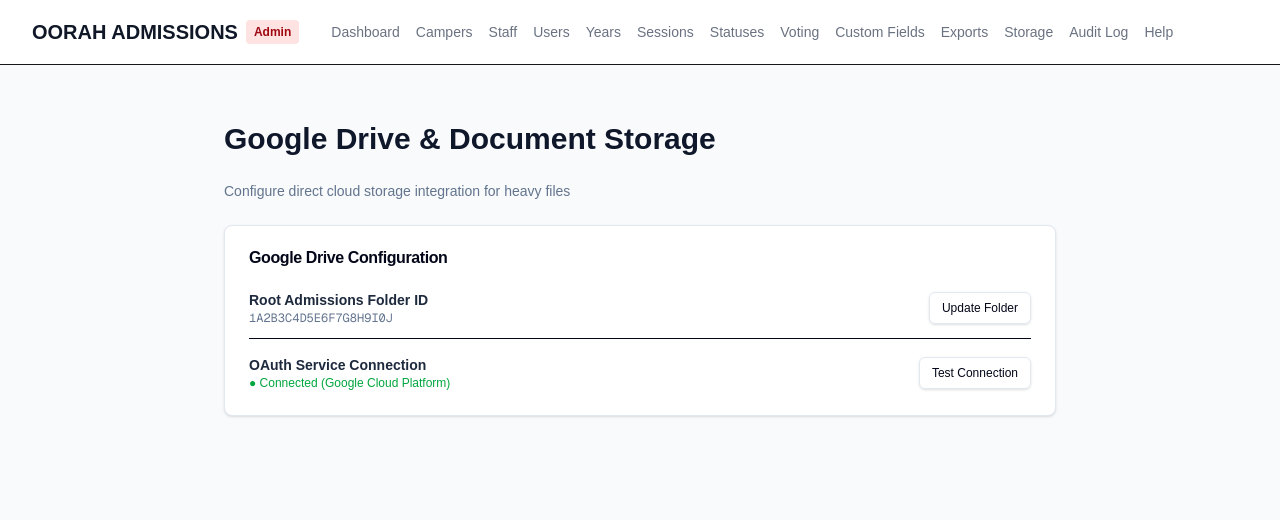
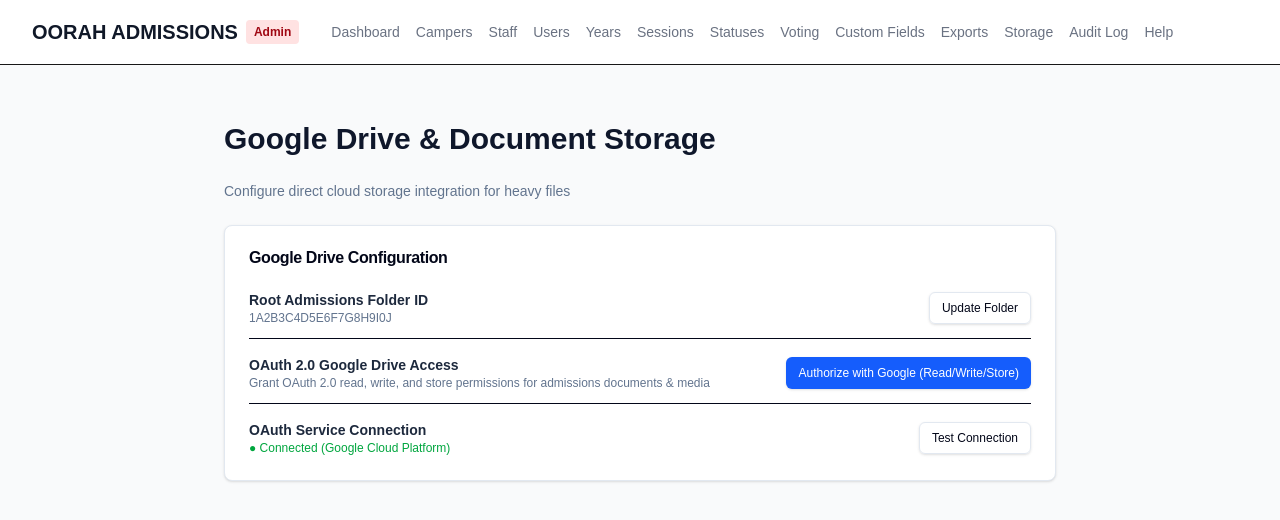
Before and after one commit to sweptforward-hue/oorah-admissions, a Next.js app: page /admin/storage in a window 1280 px wide. Shown: the top 520 px of the page. Built offline with nearby package versions, Linux system fonts and the light colour scheme; no server answers.

Commit message:
feat(storage): add OAuth 2.0 Google Drive authorization button with read, write, and store permissions

```diff
--- a/src/app/admin/storage/page.tsx
+++ b/src/app/admin/storage/page.tsx
@@ -1,51 +1,71 @@
 'use client'
 
 import { useState, useTransition } from 'react'
-import { Card, CardHeader, CardTitle, CardContent } from '@/components/ui/card'
+import { Card, CardContent, CardHeader, CardTitle } from '@/components/ui/card'
 import { Button } from '@/components/ui/button'
 import { updateDriveFolder, testDriveConnection } from '@/lib/admin/actions'
+import { createBrowserClient } from '@/lib/supabase/client'
 
 export default function AdminStoragePage() {
   const [folderId, setFolderId] = useState('1A2B3C4D5E6F7G8H9I0J')
-  const [statusMessage, setStatusMessage] = useState<string | null>(null)
   const [isPending, startTransition] = useTransition()
+  const [isAuthorizing, setIsAuthorizing] = useState(false)
 
-  const handleUpdateFolder = async () => {
-    const newFolder = prompt('Enter new Root Google Drive Folder ID:', folderId)
-    if (!newFolder || newFolder.trim() === folderId) return
+  const handleUpdateFolder = () => {
+    const newFolder = prompt('Enter new Google Drive Root Folder ID:', folderId)
+    if (!newFolder || newFolder.trim() === '') return
 
     startTransition(async () => {
       try {
         await updateDriveFolder(newFolder.trim())
         setFolderId(newFolder.trim())
-        setStatusMessage(`Updated storage root folder ID to "${newFolder.trim()}". Action recorded in audit log.`)
+        alert('Root admissions folder updated and recorded in audit log.')
       } catch (err: unknown) {
         alert((err as Error).message || 'Failed to update folder')
       }
     })
   }
 
-  const handleTestConnection = async () => {
+  const handleTestConnection = () => {
     startTransition(async () => {
       try {
         const res = await testDriveConnection()
-        setStatusMessage(res.message)
+        alert(res.message || 'Connection verified successfully.')
       } catch (err: unknown) {
         alert((err as Error).message || 'Connection test failed')
       }
     })
   }
 
+  const handleAuthorizeGoogleDrive = async () => {
+    try {
+      setIsAuthorizing(true)
+      const supabase = createBrowserClient()
+      const { error } = await supabase.auth.signInWithOAuth({
+        provider: 'google',
+        options: {
+          redirectTo: `${window.location.origin}/admin/storage`,
+          scopes: 'https://www.googleapis.com/auth/drive https://www.googleapis.com/auth/drive.file',
+          queryParams: {
+            access_type: 'offline',
+            prompt: 'consent',
+          },
+        },
+      })
+      if (error) {
+        alert(`OAuth error: ${error.message}`)
+        setIsAuthorizing(false)
+      }
+    } catch (err: unknown) {
+      alert((err as Error).message || 'Failed to initiate Google Drive OAuth')
+      setIsAuthorizing(false)
+    }
+  }
+
   return (
     <div className="p-8 max-w-4xl mx-auto space-y-6">
       <h1 className="text-3xl font-bold text-slate-900">Google Drive & Document Storage</h1>
       <p className="text-sm text-slate-500">Configure direct cloud storage integration for heavy files</p>
-
-      {statusMessage && (
-        <div className="p-4 bg-blue-50 border border-blue-200 rounded-lg text-sm text-blue-900">
-          {statusMessage}
-        </div>
-      )}
 
       <Card>
         <CardHeader>
@@ -55,10 +75,28 @@ export default function AdminStoragePage() {
           <div className="flex items-center justify-between border-b pb-3">
             <div>
               <div className="font-semibold text-slate-800">Root Admissions Folder ID</div>
-              <div className="text-xs text-slate-500 font-mono">{folderId}</div>
+              <div className="text-xs text-slate-500">{folderId}</div>
             </div>
-            <Button variant="outline" size="sm" disabled={isPending} onClick={handleUpdateFolder}>
+            <Button variant="outline" size="sm" onClick={handleUpdateFolder} disabled={isPending}>
               Update Folder
+            </Button>
+          </div>
+
+          <div className="flex items-center justify-between border-b pb-3">
+            <div>
+              <div className="font-semibold text-slate-800">OAuth 2.0 Google Drive Access</div>
+              <div className="text-xs text-slate-500">
+                Grant OAuth 2.0 read, write, and store permissions for admissions documents & media
+              </div>
+            </div>
+            <Button
+              variant="default"
+              size="sm"
+              className="bg-blue-600 hover:bg-blue-700 text-white"
+              onClick={handleAuthorizeGoogleDrive}
+              disabled={isAuthorizing}
+            >
+              {isAuthorizing ? 'Connecting...' : 'Authorize with Google (Read/Write/Store)'}
             </Button>
           </div>
 
@@ -67,7 +105,7 @@ export default function AdminStoragePage() {
               <div className="font-semibold text-slate-800">OAuth Service Connection</div>
               <div className="text-xs text-green-600">● Connected (Google Cloud Platform)</div>
             </div>
-            <Button variant="outline" size="sm" disabled={isPending} onClick={handleTestConnection}>
+            <Button variant="outline" size="sm" onClick={handleTestConnection} disabled={isPending}>
               Test Connection
             </Button>
           </div>
```
